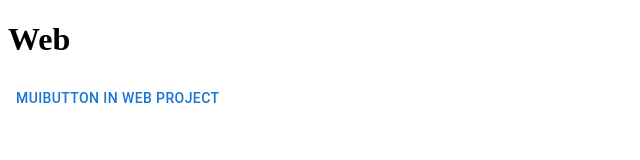
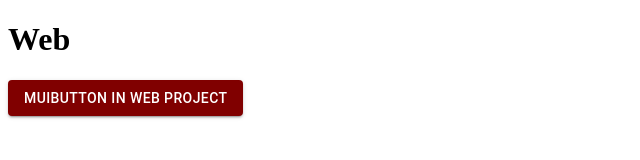
Before and after one commit to fabiomilheiro/Turbo-Repo-Example, a React app in the folder monorepo/apps/web/: page / in a window 1280 px wide. Shown: the whole page, without its empty margins (0-640 px from the left). Built offline with nearby package versions, Linux system fonts and the light colour scheme.

Commit message:
Add @types/next

```diff
--- a/monorepo/apps/docs/package.json
+++ b/monorepo/apps/docs/package.json
@@ -18,6 +18,7 @@
     "ui": "*"
   },
   "devDependencies": {
+    "@types/next": "^9.0.0",
     "@types/react": "17.0.37",
     "config": "*",
     "eslint": "7.32.0",
--- a/monorepo/apps/web/pages/index.tsx
+++ b/monorepo/apps/web/pages/index.tsx
@@ -5,7 +5,7 @@
   return (
     <div>
       <h1>Web</h1>
-      <MuiButton onClick={() => console.log("Web touched it.")}>MuiButton in web project</MuiButton>
+      <Button onClick={() => console.log("Web touched it.")}>MuiButton in web project</Button>
     </div>
   );
 }
```
Also changed, not shown: 1 other file.
